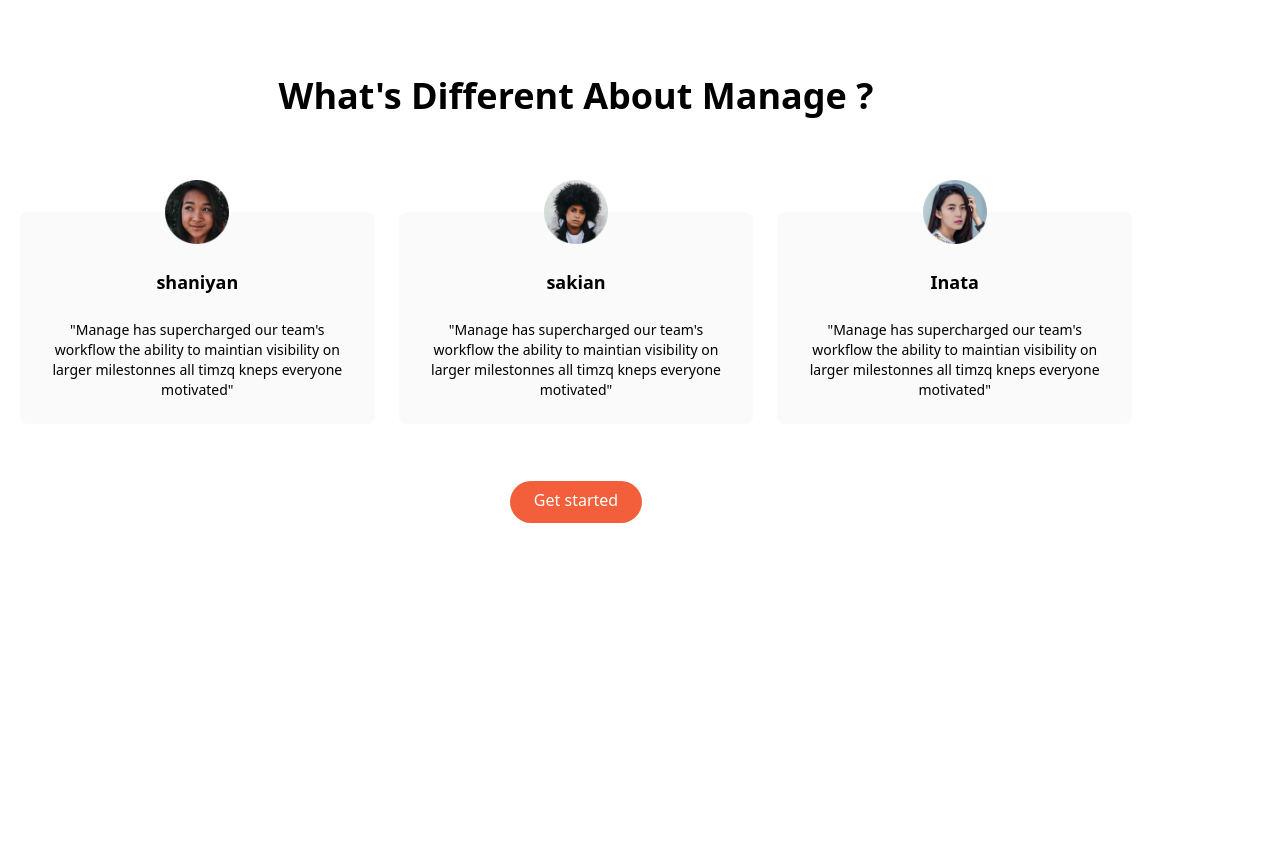
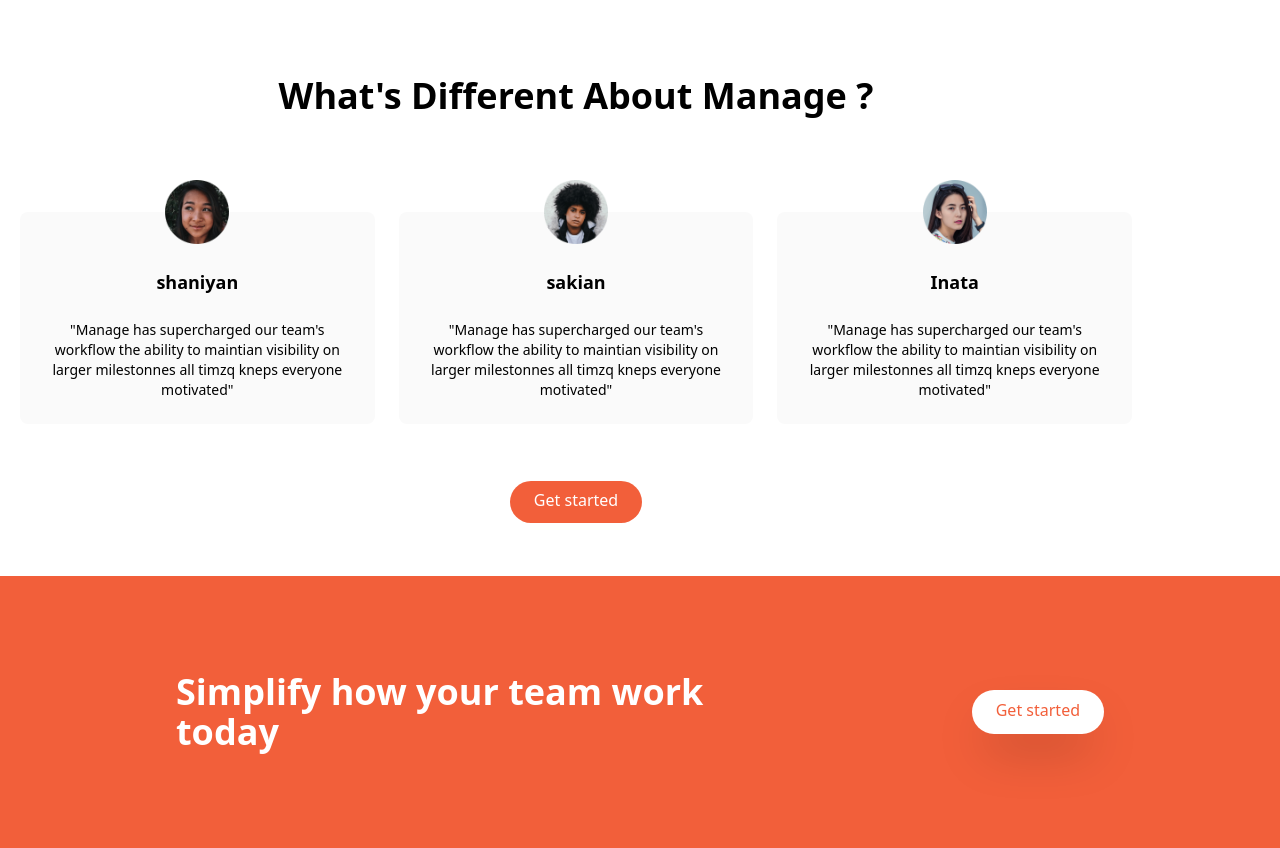
Before and after one commit to nassirou-N/leading_page_tailwindcss, a website: page src/index.html in a window 1280 px wide. Shown: the part 1288-2136 px from the top of the page. Before the commit the page ends 1864 px from the top, so only its background shows below. Drawn offline with Linux system fonts and the light colour scheme.

Commit message:
end cta section

```diff
--- a/src/index.html
+++ b/src/index.html
@@ -163,5 +163,17 @@
       </div>
     </div>
   </section>
+
+  <!-- section simplify -->
+  <section id="cta" class="bg-brightRed">
+    <!-- flex container -->
+    <div class="container flex flex-col items-center justify-between px-6 py-24 mx-auto space-y-12 md:flex-row md:space-y-0">
+      <!-- /headding -->
+      <h2 class="text-5xl font-bold leading-tight text-center text-white md:text-4xl md:max-w-xl md:text-left">
+        Simplify how your team work today
+      </h2>
+      <a href="#" class="p-3 px-6 pt-2 text-brightRed bg-white shadow-2xl rounded-full baseline hover:bg-neutral-300 ">Get started</a>
+    </div>
+  </section>
 </body>
 </html>
```
Also changed, not shown: dist/output.css.
